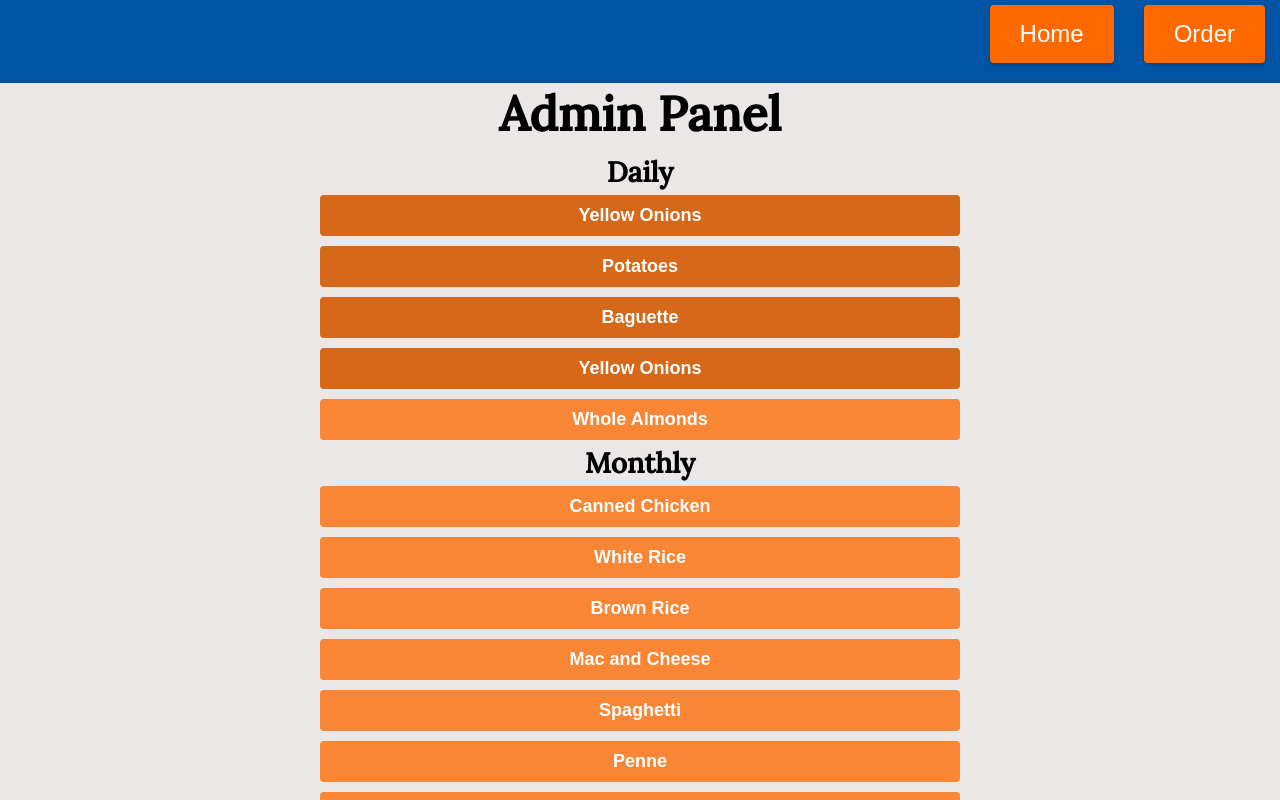
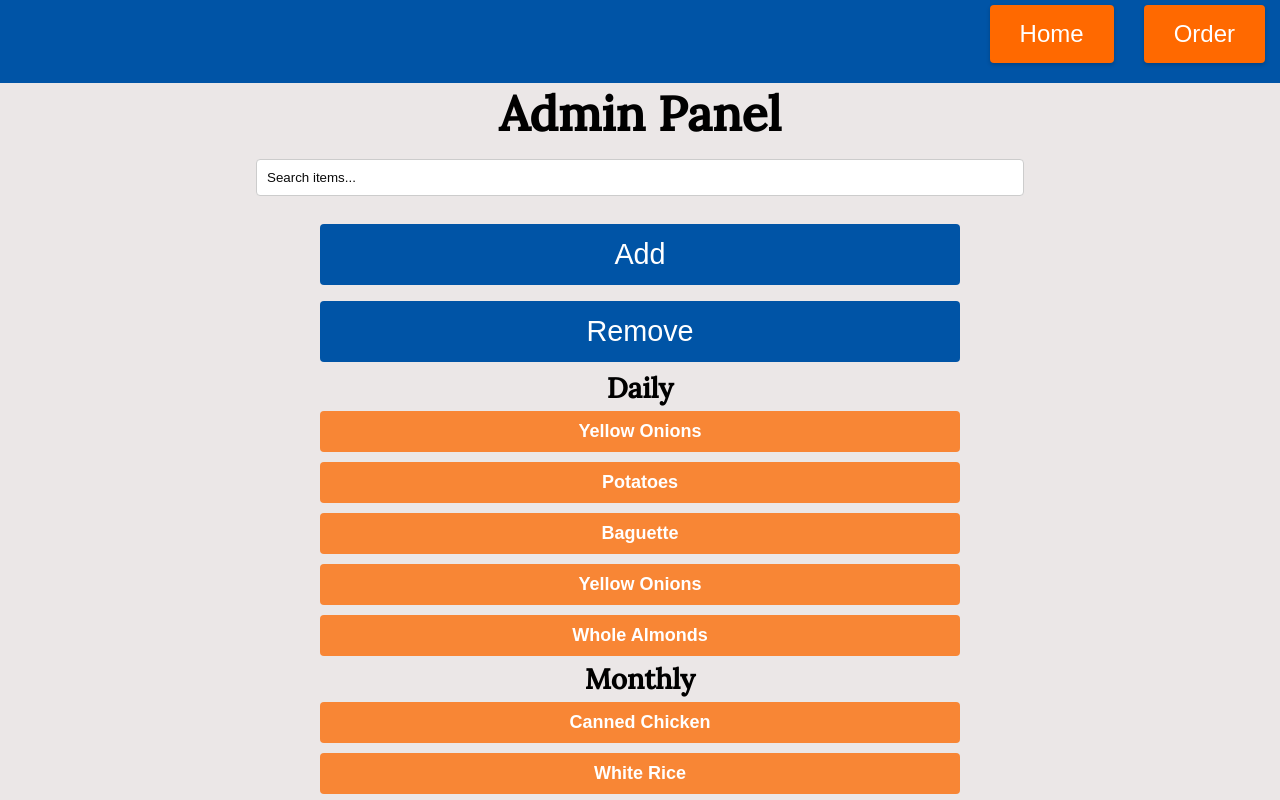
Before and after one commit to drspiff11/Haven_List, a React (Create React App) app: page /admin in a window 1280 px wide. Shown: the top 800 px of the page. Built offline with nearby package versions, Linux system fonts and the light colour scheme; data requests are answered from the project's data file; a web font is replaced by a local one.

Commit message:
search bar for admin.js

```diff
--- a/public/db.json
+++ b/public/db.json
@@ -4,25 +4,25 @@
       "id": 0,
       "name": "Yellow Onions",
       "category": "Produce",
-      "isVisible": true
+      "isVisible": false
     },
     {
       "id": 1,
       "name": "Potatoes",
       "category": "Produce",
-      "isVisible": true
+      "isVisible": false
     },
     {
       "id": 2,
       "name": "Baguette",
       "category": "Bakery",
-      "isVisible": true
+      "isVisible": false
     },
     {
       "id": 3,
       "name": "Yellow Onions",
       "category": "Extras",
-      "isVisible": true
+      "isVisible": false
     },
     {
       "id": 4,
@@ -138,7 +138,7 @@
       "id": 19,
       "name": "Mandarin Oranges",
       "category": "Fruit",
-      "isVisible": true
+      "isVisible": false
     },
     {
       "id": 20,
--- a/src/components/Admin.js
+++ b/src/components/Admin.js
@@ -8,6 +8,8 @@ const Admin = () => {
   const [monthlyItems, setMonthlyItems] = useState([]);
   const [error, setError] = useState('');
   const [isLoading, setIsLoading] = useState(false);
+  const [searchTerm, setSearchTerm] = useState('');
+
   const navigate = useNavigate();
 
   useEffect(() => {
@@ -27,6 +29,10 @@ const Admin = () => {
 
     fetchItems();
   }, []);
+
+  const handleSearchChange = (event) => {
+    setSearchTerm(event.target.value);
+  };
 
   const handleSubmit = async () => {
     try {
@@ -54,6 +60,17 @@ const Admin = () => {
     }
   };
 
+  const handleAdd = () => {
+    console.log('Add functionality to be implemented');
+  };
+
+  const handleRemove = () => {
+    console.log('Remove functionality to be implemented');
+  };
+
+  const filteredDailyItems = searchTerm ? dailyItems.filter(item => item.name.toLowerCase().includes(searchTerm.toLowerCase())) : dailyItems;
+  const filteredMonthlyItems = searchTerm ? monthlyItems.filter(item => item.name.toLowerCase().includes(searchTerm.toLowerCase())) : monthlyItems;
+
   if (isLoading) {
     return <div className="admin-container">Loading items...</div>;
   }
@@ -63,7 +80,6 @@ const Admin = () => {
   }
 
   return (
-
     <div>
       <header className="header">
         <nav className="nav">
@@ -74,10 +90,14 @@ const Admin = () => {
 
       <h1>Admin Panel</h1>
 
+      <input type="text" placeholder="Search items..." onChange={handleSearchChange} />
+      <button onClick={handleAdd}>Add</button>
+      <button onClick={handleRemove}>Remove</button>
+
       {/* Daily Items */}
       <div className='daily-items'>
         <h3>Daily</h3>
-      {dailyItems.map((item) => (
+        {filteredDailyItems.map((item) => (
           <button
             key={item.id}
             className={`sticky-button ${item.isVisible ? 'checked' : ''}`}
@@ -91,7 +111,7 @@ const Admin = () => {
       {/* Monthly Items */}
       <div className='monthly-items'>
         <h3>Monthly</h3>
-      {monthlyItems.map((item) => (
+        {filteredMonthlyItems.map((item) => (
           <button
             key={item.id}
             className={`sticky-button ${item.isVisible ? 'checked' : ''}`}
@@ -103,7 +123,6 @@ const Admin = () => {
       </div>
 
       <button onClick={handleSubmit}>Update</button>
-
     </div>
   );
 };
```
Lines whose indentation alone changed are shown as unchanged.
